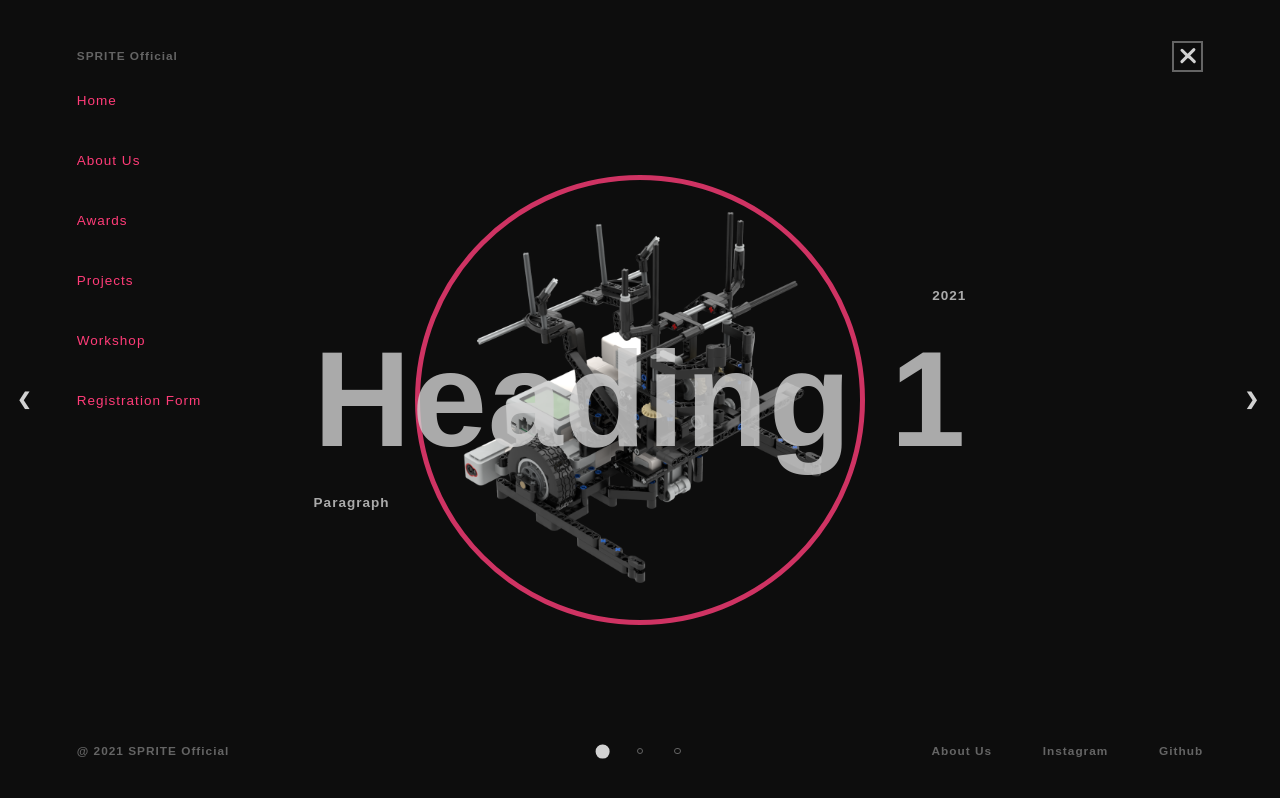
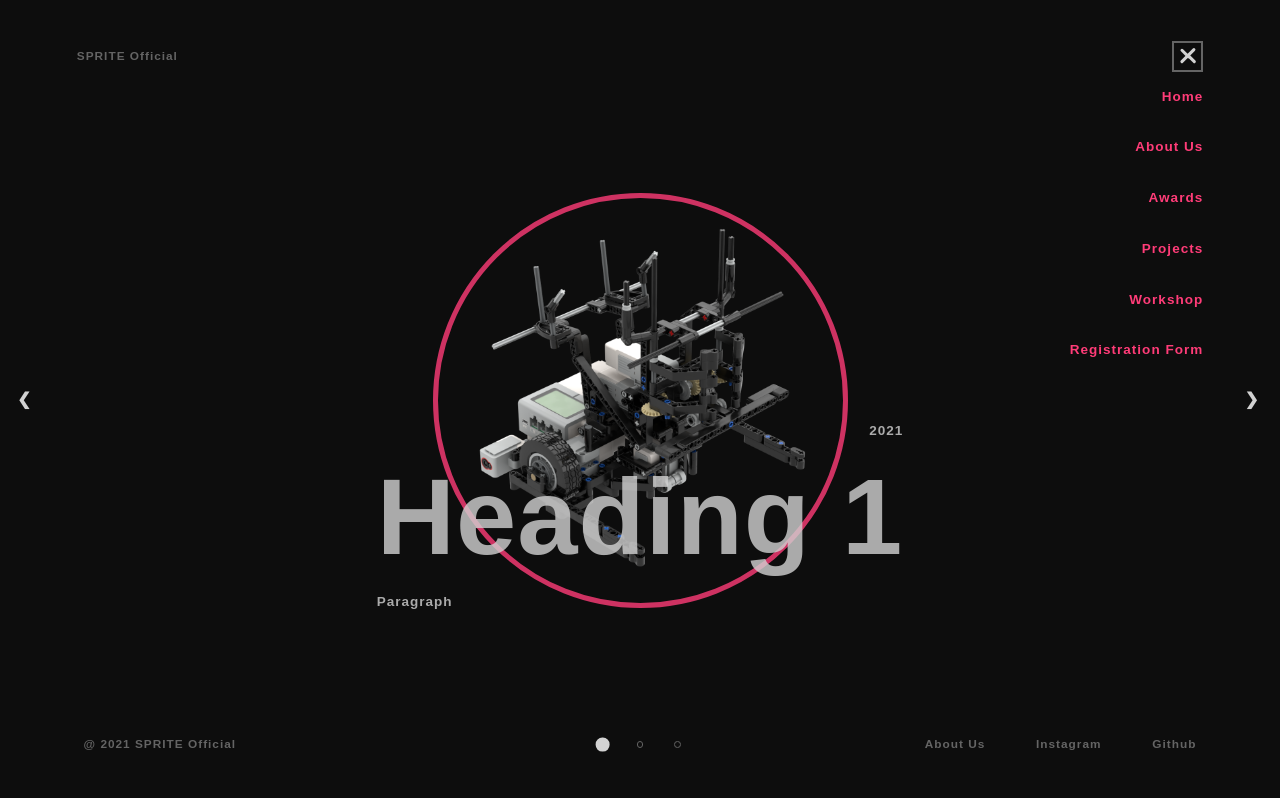
Before and after one commit to SP-RITE/Official, a plain HTML site: page index.html in a window 1280 px wide. Both pictures are taken after a click on the element 1187 px from the left and 56 px from the top of the page. Drawn offline with nearby package versions, Linux system fonts and the light colour scheme; a web font is replaced by a local one.

Commit message:
Update 24 February
Dropdown Menu

```diff
--- a/CSS/header.css
+++ b/CSS/header.css
@@ -1,4 +1,7 @@
-html { overflow-y: hidden; }
+body {
+    width: 100vw;
+    left: 0;
+}
 
 /* Slideshow CSS */
 .slideshow-container {
@@ -45,12 +48,6 @@ html { overflow-y: hidden; }
 .slideshow .title h {
     font-size: calc(0.875rem + 9.6vw);
 }
-@media screen and (max-width: 1360px) {
-    .slideshow .hero-circle {
-        width: 450px;
-        height: 450px;
-    }
-}
 
 /* Arrow Buttons CSS*/
 .arrows {
@@ -68,9 +65,15 @@ html { overflow-y: hidden; }
     cursor: pointer;
     transition: var(--transition-speed-1);
 }
-.arrows > a:hover { background-color: rgba(var(--theme-color), 1); }
-.arrows .next { border-radius: 0.375rem 0 0 0.375rem; }
-.arrows .prev { border-radius: 0 0.375rem 0.375rem 0; }
+.arrows > a:hover {
+    background-color: rgba(var(--theme-color), 1);
+}
+.arrows .next {
+    border-radius: 0.375rem 0 0 0.375rem;
+}
+.arrows .prev {
+    border-radius: 0 0.375rem 0.375rem 0;
+}
 
 /* Dots CSS */
 .dot-nav {
@@ -78,7 +81,7 @@ html { overflow-y: hidden; }
     justify-content: center;
     gap: 1.5rem;
     position: absolute;
-    bottom: 3rem;
+    bottom: calc(3rem + 0.5rem);
     z-index: 1;
 }
 .dot-nav > a {
@@ -95,4 +98,20 @@ html { overflow-y: hidden; }
     background-color: rgba(var(--primary-color), 1);
     transform: scale(2);
 }
-.dot-nav a:hover { border: 1px solid rgba(var(--primary-color), 1) ; }
+.dot-nav a:hover { border: 1px solid rgba(var(--primary-color), 1); }
+
+@media screen and (max-width: 1360px) {
+    .slideshow .hero-circle {
+        width: 415px;
+        height: 415px;
+    }
+    .slideshow .captions {
+        bottom: calc(8rem + 10vh);
+    }
+    .slideshow .title h {
+        font-size: calc(8rem);
+    }
+    .dot-nav {
+        bottom: none;
+    }
+}
--- a/CSS/style.css
+++ b/CSS/style.css
@@ -21,6 +21,8 @@
     font-size: calc(8px + (16 - 10) * ((100vw - 320px) / (1360 - 320)));
 }
 
+html, header, body, footer { width: 100%; }
+
 body::-webkit-scrollbar       { width: 0.25rem; }                /*  the entire scrollbar. */
 body::-webkit-scrollbar-track { background: rgb(30, 30, 36); } /* the track (progress bar) of the scrollbar */
 body::-webkit-scrollbar-thumb { background: var(--grey-white); } /* the draggable scrolling handle. */
@@ -29,7 +31,6 @@ html {
     color: rgba(var(--secondary-color), 1);
     background-color: var(--bg-color);
     scroll-behavior: smooth;
-    overflow-x: hidden;
     line-height: 1.4;
 }
 
@@ -43,10 +44,11 @@ a {
 a:hover { color: rgba(var(--primary-color), 1); }
 
 /* Header & Footer Container CSS */
-header, footer {
+header, body, footer {
     position: fixed;
     width: 88vw;
     left: 6vw;
+    overflow-x: hidden;
 }
 header { top: 3rem; }
 footer { bottom: 3rem; }
@@ -84,7 +86,7 @@ header .menu-bar {
     height: 0.25rem;
     border-radius: 0.125rem;
     background-color: rgba(var(--primary-color), 1);
-    transition: 0.4s ease-in-out;
+    transition: var(--transition-speed-1);
 }
 .toggle .bar1 {
     transform: rotatez(45deg) translate(0px, 0.313rem);
@@ -101,38 +103,40 @@ header .menu-bar {
 }
 
 /* Dropdown CSS */
-header .toggle .dropdown {
-    height: 100%;
-}
-/* Dropdown CSS */
 header .dropdown {
+    display: flex;
+    flex-direction: column;
     position: relative;
-    top: 25%;
-    width: 100%;
+    float: right;
     height: 0;
+    width: calc(10rem + 1.25rem);
     overflow: hidden;
     text-align: center;
+    transition: var(--transition-speed-1);
 }
-header .toggle .dropdown {
-    height: 360px;;
-}
-header .dropdown li {
-    display: flex;
-    justify-content: center;
+header.toggle > .dropdown {
+    height: calc(3.75rem * 6);
 }
 header .dropdown a {
     display: flex;
-    justify-content: flex-start;
+    justify-content: flex-end;
     align-items: center;
-    height: 60px;
-    width: 100%;
+    height: 3.75rem;
     color: rgba(var(--theme-color), 1);
+    z-index: 99;
 }
-header.toggle > .dropdown {
-    height: 360px;
+header .dropdown p {
+    font-weight: 700;
+    transition: var(--transition-speed-2);
+}
+header .dropdown a:hover > p {
+    transform: translateX(-1.25rem);
 }
 
 /* Footer CSS */
+footer nav {
+    margin: 0.5rem;
+}
 footer .copyright {
     user-select: none;
 }
@@ -141,6 +145,11 @@ footer .social {
     gap: 3.75rem;
 }
 footer .social p {
+    display: block;
+    position: relative;
+}
+footer .social ion-icon {
+    display: none;
     position: relative;
 }
 footer .social p:after {
@@ -148,7 +157,7 @@ footer .social p:after {
     height: 2px;
     width: 0;
     left: 0;
-    top: 20px;
+    top: 1.25rem;
     content: "";
     background-color: rgba(var(--theme-color), 1);
     transition: var(--transition-speed-1);
@@ -156,3 +165,13 @@ footer .social p:after {
 footer .social p:hover:after {
     width: 100%;
 }
+
+@media screen and (max-width: 680px) {
+    footer .social p {
+        display: none;
+    }
+    footer .social ion-icon {
+        display: block;
+        font-size: 1.25rem;
+    }
+}
--- a/index.html
+++ b/index.html
@@ -4,6 +4,7 @@
 <head>
     <meta charset="UTF-8" />
     <meta name="viewport" content="width=device-width, initial-scale=1.0" />
+    <meta http-equiv="X-UA-Compatible" content="ie=edge" />
     <title>Home</title>
     <link href="./CSS/style.css" rel="stylesheet">
     <link href="./CSS/header.css" rel="stylesheet">
@@ -23,8 +24,7 @@
             </div>
         </div>
     </nav>
-    <div class="dropdown">
-        <ul>
+    <ul class="dropdown">
         <li><a class="link" href="#"><p>Home</p></a></li>
         <li><a class="link" href="#"><p>About Us</p></a></li>
         <li><a class="link" href="#"><p>Awards</p></a></li>
@@ -32,7 +32,6 @@
         <li><a class="link" href="#"><p>Workshop</p></a></li>
         <li><a class="link" href="#"><p>Registration Form</p></a></li>
     </ul>
-    </div>
 </header>
 
 <body>
@@ -99,9 +98,18 @@
             <p>@ 2021 SPRITE Official</p>
         </div>
         <ul class="social">
-            <li><a href="#"><p>About Us</p></a></li>
-            <li><a href="#"><p>Instagram</p></a></li>
-            <li><a href="#"><p>Github</p></a></li>
+            <li><a href="#">
+                <p>About Us</p>
+                <ion-icon name="information-circle"></ion-icon>
+            </a></li>
+            <li><a href="#">
+                <p>Instagram</p>
+                <ion-icon name="logo-instagram"></ion-icon>
+            </a></li>
+            <li><a href="#">
+                <p>Github</p>
+                <ion-icon name="logo-github"></ion-icon>
+            </a></li>
         </ul>
     </nav>
 </footer>
```
Lines whose indentation alone changed are shown as unchanged.
